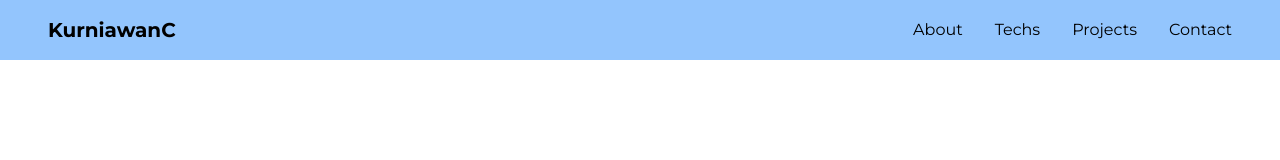
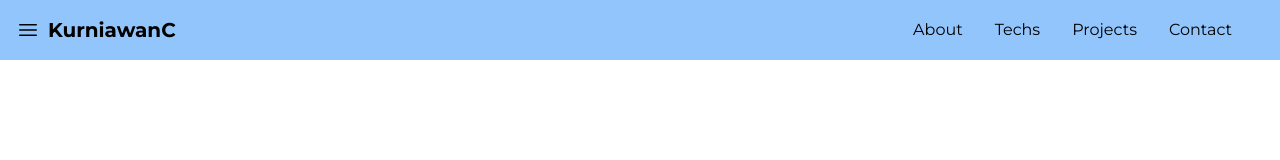
Before and after one commit to WawanC/portfolio, a Next.js app: page / in a window 1280 px wide. Shown: the top 160 px of the page. Built offline with nearby package versions, Linux system fonts and the light colour scheme.

Commit message:
add side menu navbar

```diff
--- a/components/navbar.tsx
+++ b/components/navbar.tsx
@@ -1,4 +1,4 @@
-import { ReactNode, RefObject } from "react";
+import { ReactNode, RefObject, useState } from "react";
 
 interface IProps {
   sectionsRef: {
@@ -9,19 +9,20 @@ interface IProps {
   };
 }
 
-const scrollToSection = (sectionRef: RefObject<HTMLElement>) => {
-  sectionRef.current?.scrollIntoView({ behavior: "smooth" });
-};
-
 interface INavLinkProps {
   sectionRef: RefObject<HTMLElement>;
   children: ReactNode;
 }
 
+const NavBar: React.FC<IProps> = (props) => {
+  const [isSideMenuOpen, setIsSideMenuOpen] = useState<boolean>(false);
+
+  const toggleSideMenu = (val: boolean) => setIsSideMenuOpen(val);
+
   const NavLink: React.FC<INavLinkProps> = (props) => {
     return (
       <li
-      className="hover:cursor-pointer hover:font-bold"
+        className="hover:cursor-pointer hover:font-bold lg:p-0 lg:w-fit w-full p-4 flex justify-center"
         onClick={() => scrollToSection(props.sectionRef)}
       >
         {props.children}
@@ -29,11 +30,48 @@ const NavLink: React.FC<INavLinkProps> = (props) => {
     );
   };
 
-const NavBar: React.FC<IProps> = (props) => {
+  const scrollToSection = (sectionRef: RefObject<HTMLElement>) => {
+    sectionRef.current?.scrollIntoView({ behavior: "smooth" });
+    toggleSideMenu(false);
+  };
+
+  const MenuIcon = () => {
     return (
-    <nav className="flex bg-blue-300 lg:justify-between justify-center items-center px-12 py-4">
-      <h1 className="font-bold text-xl">KurniawanC</h1>
-      <ul className="lg:flex gap-8 hidden">
+      <svg
+        xmlns="http://www.w3.org/2000/svg"
+        fill="none"
+        viewBox="0 0 24 24"
+        strokeWidth={1.5}
+        stroke="currentColor"
+        className="w-6 h-6 hover:cursor-pointer absolute left-4"
+        onClick={() => toggleSideMenu(true)}
+      >
+        <path
+          strokeLinecap="round"
+          strokeLinejoin="round"
+          d="M3.75 6.75h16.5M3.75 12h16.5m-16.5 5.25h16.5"
+        />
+      </svg>
+    );
+  };
+
+  return (
+    <nav className="flex bg-blue-300 lg:justify-between justify-center items-center px-12 py-4 sticky top-0 z-10 ">
+      {!isSideMenuOpen && <MenuIcon />}
+      <h1 className="font-bold text-xl" onClick={() => toggleSideMenu(true)}>
+        KurniawanC
+      </h1>
+      {isSideMenuOpen && (
+        <div
+          className="lg:hidden fixed bg-black top-0 left-0 right-0 bottom-0 z-10 opacity-50"
+          onClick={() => toggleSideMenu(false)}
+        />
+      )}
+      <ul
+        className={`lg:flex lg:flex-row lg:static lg:w-fit lg:py-0 lg:gap-8
+      flex flex-col fixed left-[-50%] top-0 bottom-0 w-1/2 z-10 items-center py-16
+      bg-blue-300 transition-all ${isSideMenuOpen && "translate-x-[100%]"}`}
+      >
         <NavLink sectionRef={props.sectionsRef.aboutMeRef}>About</NavLink>
         <NavLink sectionRef={props.sectionsRef.techsRef}>Techs</NavLink>
         <NavLink sectionRef={props.sectionsRef.projectsRef}>Projects</NavLink>
```
Lines whose indentation alone changed are shown as unchanged.
